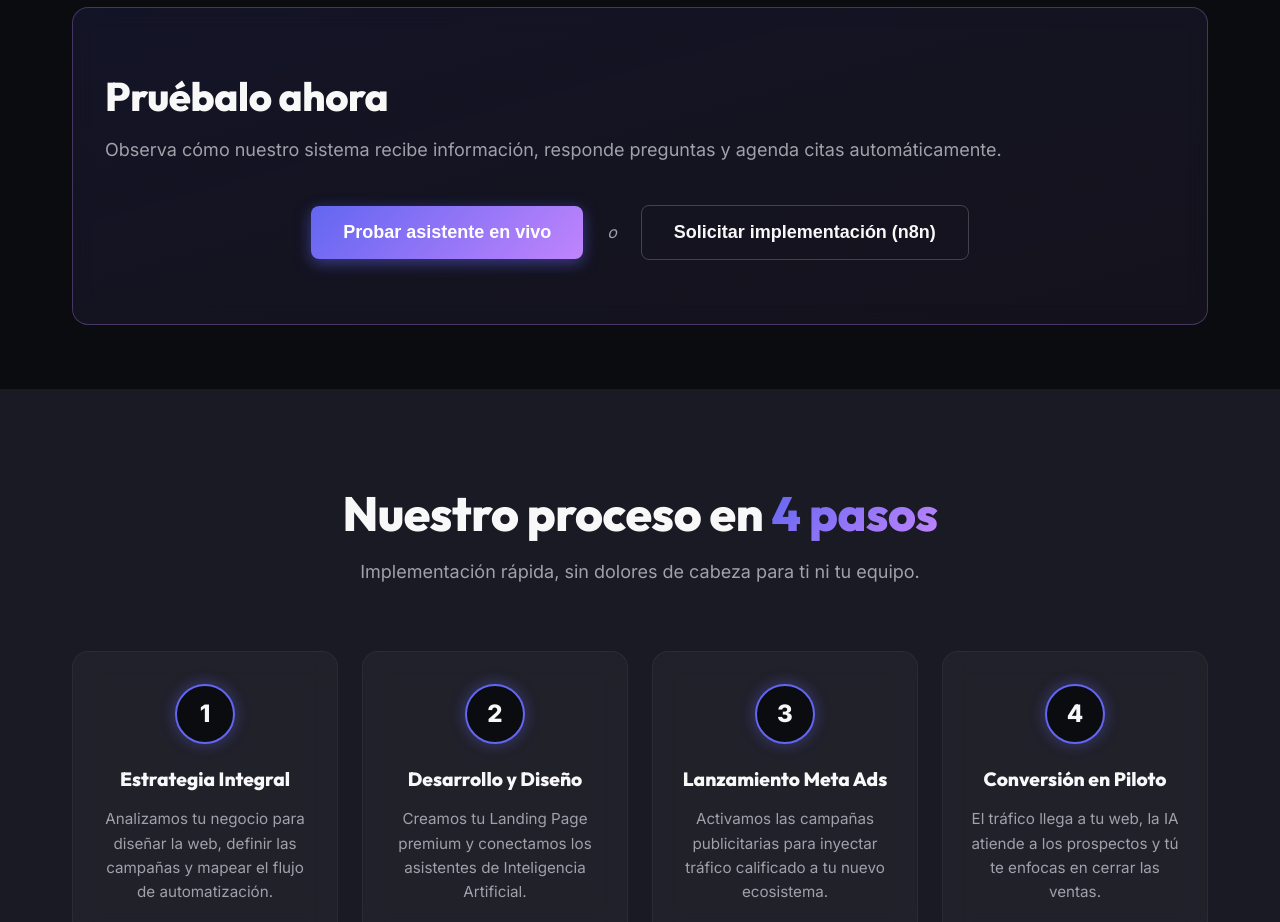
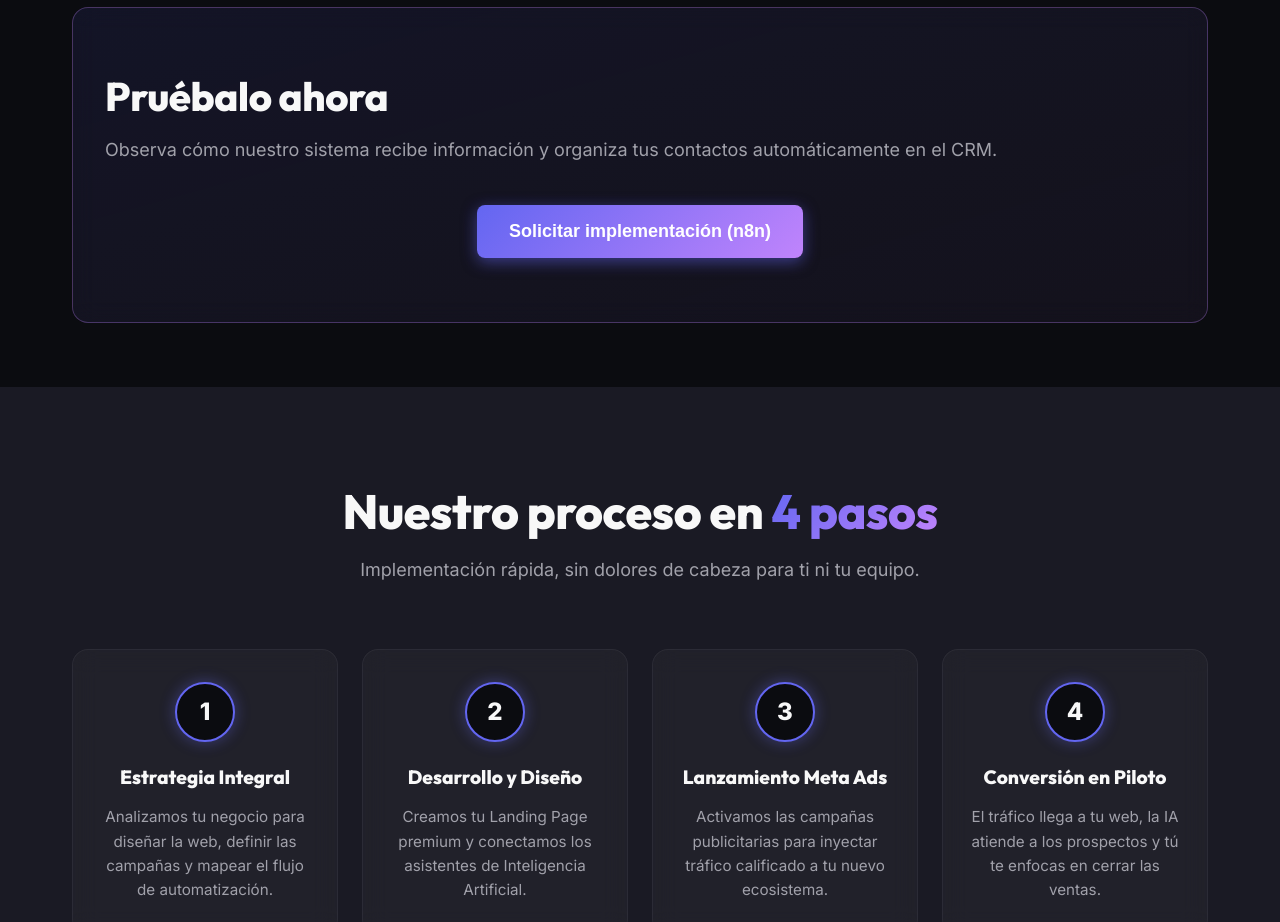
Before and after one commit to luk1311/AutoScale-agency, a React (Vite) app: page / in a window 1280 px wide. Shown: the part 4760-5682 px from the top of the page. Built offline with nearby package versions, Linux system fonts and the light colour scheme; no server answers.

Commit message:
style: Remove live assistant button

```diff
--- a/src/components/Demo.jsx
+++ b/src/components/Demo.jsx
@@ -1,26 +1,17 @@
 import './Demo.css';
 
 const Demo = ({ openModal }) => {
-  const openChatWidget = () => {
-    const chatBtn = document.querySelector('.chat-toggle-btn');
-    if (chatBtn) {
-      chatBtn.click();
-    }
-  };
-
   return (
     <section className="section demo-section" id="demo">
       <div className="container text-center">
         <div className="demo-box glass-panel">
           <h2>Pruébalo ahora</h2>
           <p>
-            Observa cómo nuestro sistema recibe información, responde preguntas y agenda citas automáticamente.
+            Observa cómo nuestro sistema recibe información y organiza tus contactos automáticamente en el CRM.
           </p>
 
           <div className="demo-actions">
-            <button onClick={openChatWidget} className="btn btn-primary">Probar asistente en vivo</button>
-            <span className="demo-or">o</span>
-            <button onClick={openModal} className="btn btn-secondary">Solicitar implementación (n8n)</button>
+            <button onClick={openModal} className="btn btn-primary">Solicitar implementación (n8n)</button>
           </div>
         </div>
       </div>
```
Also changed, not shown: 1 other file (tests, documents, lock files or other folders).
